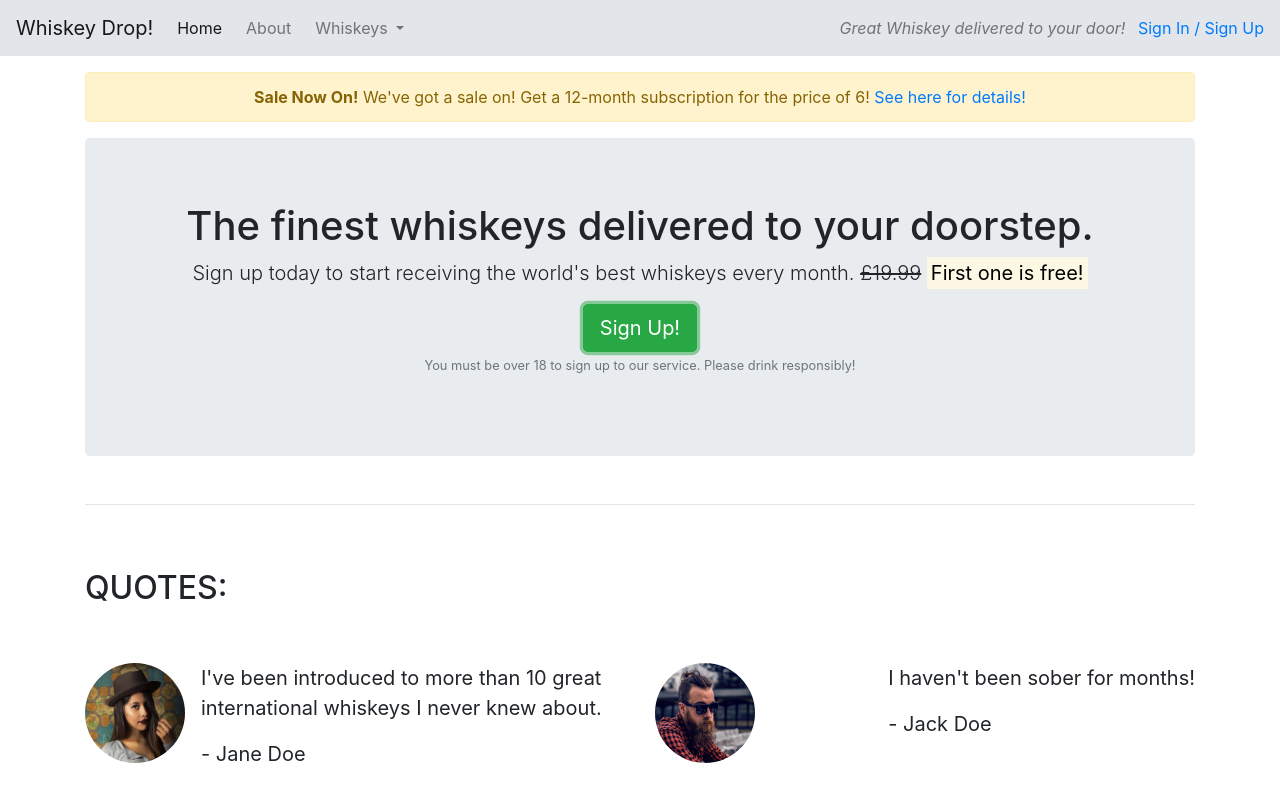
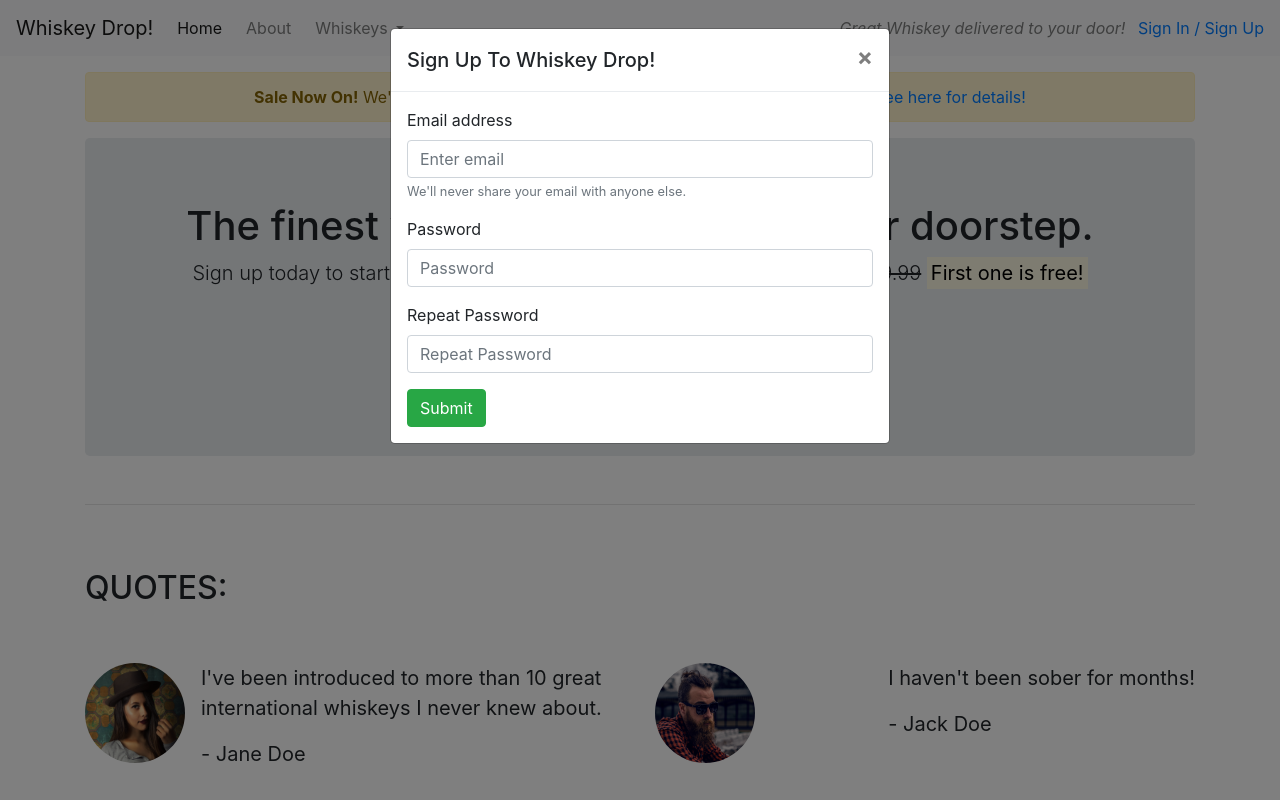
Before and after one commit to jrdnbrkfld/bootstrap, a plain HTML site: page index.html in a window 1280 px wide. Both pictures are taken after a click on the button "Sign Up!". Shown: the top 800 px of the page. Drawn offline with nearby package versions, Linux system fonts and the light colour scheme.

Commit message:
add modal for signup form

```diff
--- a/index.html
+++ b/index.html
@@ -22,7 +22,8 @@
                 <li class="active nav-item mr-2"><a class="nav-link" href="/">Home</a></li>
                 <li class="nav-item mr-2"><a class="nav-link" href="/about">About</a></li>
                 <li class="nav-item dropdown">
-                    <a class="nav-link dropdown-toggle" href="#" id="navbarNavDropdownMenuLink" role="button" data-toggle="dropdown" aria-haspopup="true" aria-expanded="false">
+                    <a class="nav-link dropdown-toggle" href="#" id="navbarNavDropdownMenuLink" role="button"
+                        data-toggle="dropdown" aria-haspopup="true" aria-expanded="false">
                         Whiskeys
                     </a>
                     <div class="dropdown-menu" aria-labelledby="navbarDropdownMenuLink">
@@ -59,7 +60,8 @@
                         <s class="d-none d-sm-inline">£19.99</s>
                         <span class="d-inline d-sm-none"><br></span>
                         <strong><mark>First one is free!</mark></strong></p>
-                    <button class="btn btn-success btn-lg">Sign Up!</button>
+                    <button class="btn btn-success btn-lg" data-toggle="modal" data-target="#signUpModal">Sign
+                        Up!</button>
                     <p class="text-muted"><small>You must be over 18 to sign up to our service.
                             Please drink responsibly!</small></p>
                 </section>
@@ -79,11 +81,13 @@
                 <div class="col-12 col-md-6">
                     <div class="media">
                         <div class="d-none d-sm-block">
-                            <img src="assets/images/girl-image.png" class="rounded-circle mr-3" height="100" width="100">
+                            <img src="assets/images/girl-image.png" class="rounded-circle mr-3" height="100"
+                                width="100">
                         </div>
                         <div class="media-body">
                             <blockquote class="blockquote">
-                                <p>I've been introduced to more than 10 great international whiskeys I never knew about.</p>
+                                <p>I've been introduced to more than 10 great international whiskeys I never knew about.
+                                </p>
                                 <p>- Jane Doe</p>
                             </blockquote>
                         </div>
@@ -117,7 +121,8 @@
             <div class="row">
                 <div class="col-12 col-md-6 col-lg-4">
                     <div class="feature">
-                        <h3><i class="fa-solid fa-gift d-none d-sm-inline"></i> Feature 1 <span class="badge badge-success">NEW!</span></h3>
+                        <h3><i class="fa-solid fa-gift d-none d-sm-inline"></i> Feature 1 <span
+                                class="badge badge-success">NEW!</span></h3>
                         <p>Lorem ipsum dolor sit amet,
                             consectetur adipiscing elit, sed do eiusmod
                             tempor incididunt ut labore et dolore magna aliqua.
@@ -152,9 +157,51 @@
         </section>
         <!-- /.features -->
     </article>
-    <script src="https://code.jquery.com/jquery-3.3.1.slim.min.js" integrity="sha384-q8i/X+965DzO0rT7abK41JStQIAqVgRVzpbzo5smXKp4YfRvH+8abtTE1Pi6jizo" crossorigin="anonymous"></script>
-    <script src="https://cdn.jsdelivr.net/npm/popper.js@1.14.3/dist/umd/popper.min.js" integrity="sha384-ZMP7rVo3mIykV+2+9J3UJ46jBk0WLaUAdn689aCwoqbBJiSnjAK/l8WvCWPIPm49" crossorigin="anonymous"></script>
-    <script src="https://cdn.jsdelivr.net/npm/bootstrap@4.1.3/dist/js/bootstrap.min.js" integrity="sha384-ChfqqxuZUCnJSK3+MXmPNIyE6ZbWh2IMqE241rYiqJxyMiZ6OW/JmZQ5stwEULTy" crossorigin="anonymous"></script>
+
+    <div class="modal" tabindex="-1" role="dialog" id="signUpModal">
+        <div class="modal-dialog" role="document">
+            <div class="modal-content">
+                <div class="modal-header">
+                    <h5 class="modal-title">Sign Up To Whiskey Drop!</h5>
+                    <button type="button" class="close" data-dismiss="modal" aria-label="Close">
+                        <span aria-hidden="true">&times;</span>
+                    </button>
+                </div>
+                <div class="modal-body">
+                    <form>
+                        <div class="form-group">
+                            <label for="exampleInputEmail1">Email address</label>
+                            <input type="email" class="form-control" id="exampleInputEmail1"
+                                aria-describedby="emailHelp" placeholder="Enter email">
+                            <small id="emailHelp" class="form-text text-muted">We'll never share your email with anyone
+                                else.</small>
+                        </div>
+                        <div class="form-group">
+                            <label for="password">Password</label>
+                            <input type="password" class="form-control" id="password"
+                                placeholder="Password">
+                        </div>
+                        <div class="form-group">
+                            <label for="repeatPassword">Repeat Password</label>
+                            <input type="password" class="form-control" id="repeatPassword"
+                                placeholder="Repeat Password">
+                        </div>
+                        <button type="submit" class="btn btn-success">Submit</button>
+                    </form>
+                </div>
+            </div>
+        </div>
+    </div>
+
+    <script src="https://code.jquery.com/jquery-3.3.1.slim.min.js"
+        integrity="sha384-q8i/X+965DzO0rT7abK41JStQIAqVgRVzpbzo5smXKp4YfRvH+8abtTE1Pi6jizo" crossorigin="anonymous">
+    </script>
+    <script src="https://cdn.jsdelivr.net/npm/popper.js@1.14.3/dist/umd/popper.min.js"
+        integrity="sha384-ZMP7rVo3mIykV+2+9J3UJ46jBk0WLaUAdn689aCwoqbBJiSnjAK/l8WvCWPIPm49" crossorigin="anonymous">
+    </script>
+    <script src="https://cdn.jsdelivr.net/npm/bootstrap@4.1.3/dist/js/bootstrap.min.js"
+        integrity="sha384-ChfqqxuZUCnJSK3+MXmPNIyE6ZbWh2IMqE241rYiqJxyMiZ6OW/JmZQ5stwEULTy" crossorigin="anonymous">
+    </script>
 </body>
 
 </html>
```
Lines whose indentation alone changed are shown as unchanged.
